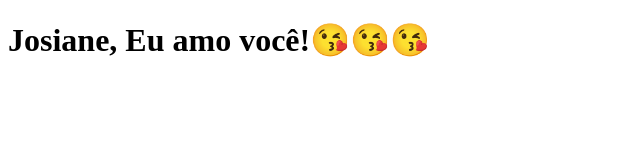
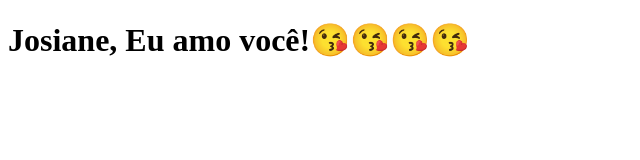
Before and after one commit to DieegoAlves/HelloGit2, a Next.js app: page / in a window 1280 px wide. Shown: the top 160 px of the page, without its empty margins (0-640 px from the left). Built offline with nearby package versions, Linux system fonts and the light colour scheme.

Commit message:
mais um emoji

```diff
--- a/pages/index.js
+++ b/pages/index.js
@@ -1,5 +1,5 @@
 function Home() {
-    return <h1>Josiane, Eu amo você!😘😘😘</h1>
+    return <h1>Josiane, Eu amo você!😘😘😘😘</h1>
 }
 
 export default Home;
```
